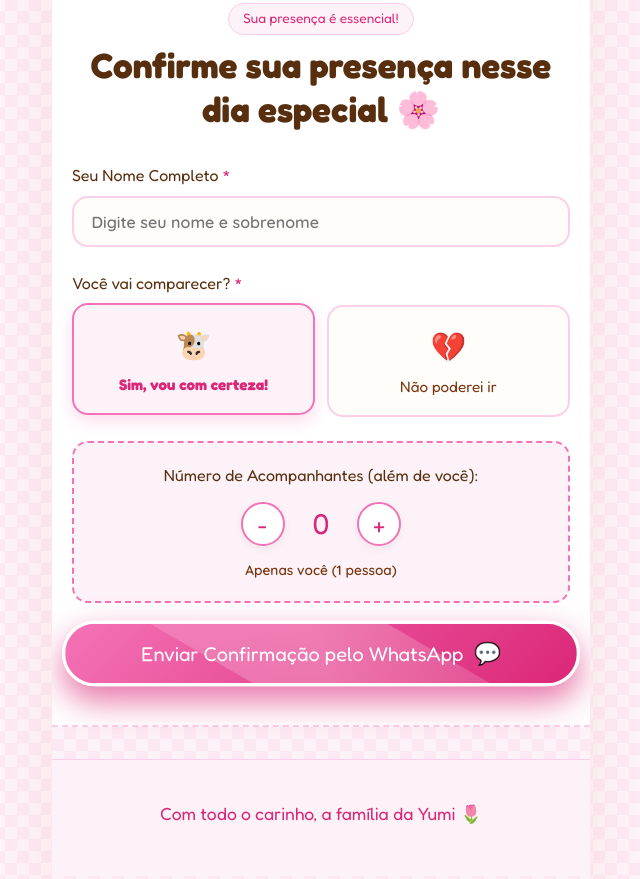
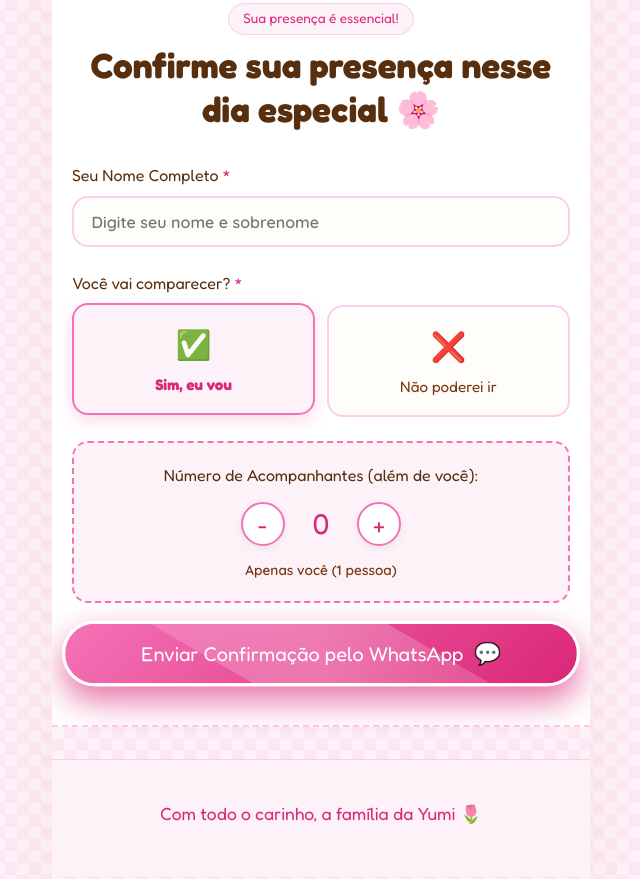
Before and after one commit to conviteonline/yumi2anos, a website: page index.html in a window 1280 px wide. Shown: the part 2257-3136 px from the top of the page, without its empty margins (319-959 px from the left). Drawn offline with Linux system fonts and the light colour scheme.

Commit message:
refactor: simplify RSVP response labels
Update RSVP options and message format for better clarity and consistency.

```diff
--- a/index.html
+++ b/index.html
@@ -250,15 +250,15 @@
             <label class="toggle-option">
               <input type="radio" name="attending" id="attending-yes" value="sim" checked>
               <div class="toggle-card">
-                <span class="toggle-icon">🐮</span>
-                <span class="toggle-text">Sim, vou com certeza!</span>
+                <span class="toggle-icon">✅</span>
+                <span class="toggle-text">Sim, eu vou</span>
               </div>
             </label>
 
             <label class="toggle-option">
               <input type="radio" name="attending" id="attending-no" value="nao">
               <div class="toggle-card">
-                <span class="toggle-icon">💔</span>
+                <span class="toggle-icon">❌</span>
                 <span class="toggle-text">Não poderei ir</span>
               </div>
             </label>
--- a/script.js
+++ b/script.js
@@ -312,7 +312,7 @@ function sendWhatsAppRSVP(data) {
     text = `🌸 *CONFIRMAÇÃO DE PRESENÇA - FAZENDINHA DA YUMI* 🌾\n\n` +
            `Olá! Gostaria de confirmar minha presença no aniversário de 2 Anos da Yumi! 💕\n\n` +
            `👤 *Nome do(a) Convidado(a):* ${data.name}\n` +
-           `✅ *Vai comparecer?* Sim, vou com certeza!\n` +
+           `✅ *Vai comparecer?* Sim, eu vou\n` +
            `👥 *Número de Acompanhantes:* ${data.companions} (${data.totalPeople} pessoa(s) no total)\n`;
 
     if (data.companions > 0 && data.companionNames) {
```
